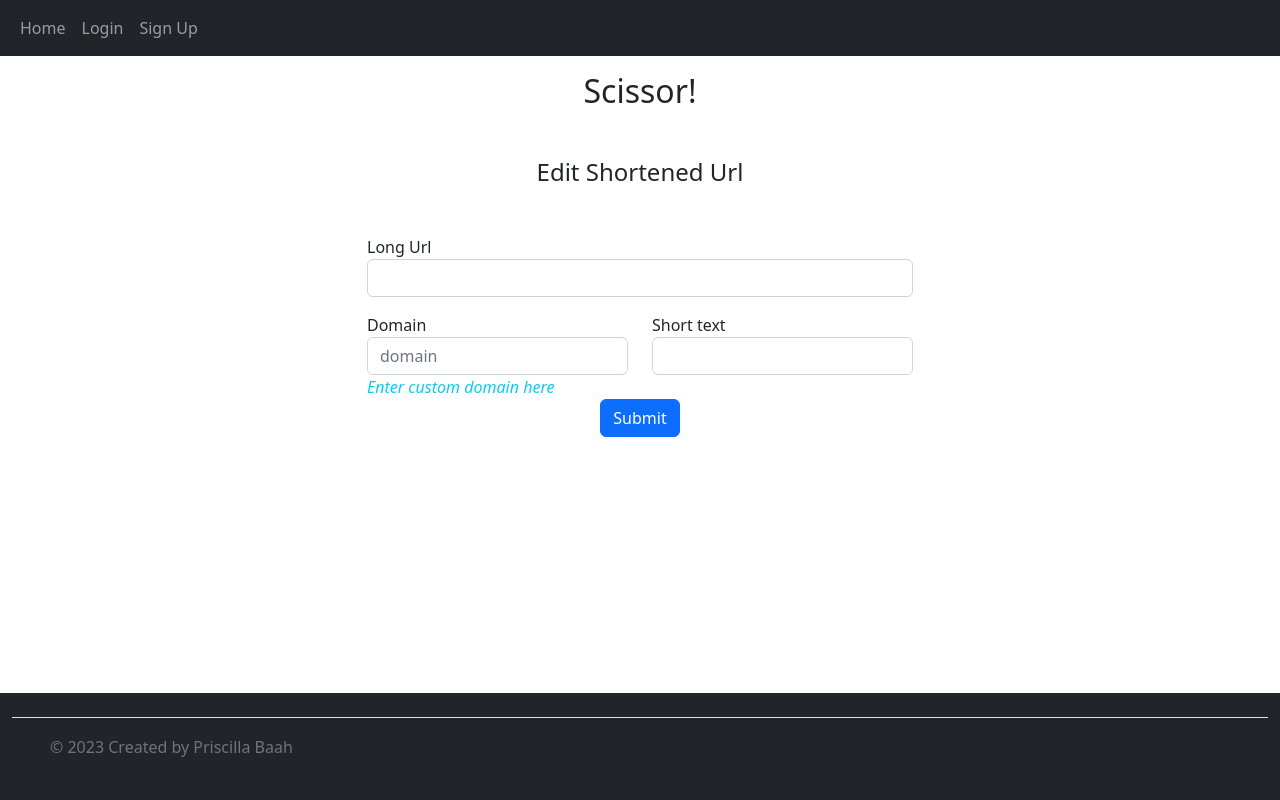
After one commit to Priscilla-B/scissor, a Flask app: template url_app/templates/_url/edit-url.html in a window 1280 px wide. The commit adds this page. Run offline with Flask 3, Linux system fonts and the light colour scheme; the template is opened without the code that fills it, so the values that code supplies are empty; parts of the project's set-up code (start-up, migrations or seed data) failed here and were passed over.

Commit message:
add url edit and view logic

```diff
--- a/url_app/_url/utils.py
+++ b/url_app/_url/utils.py
@@ -13,7 +13,7 @@ def url_code_exists(url_code):
 
 def generate_short_text(form, n):
 
-    short_text =form.get('url-code')
+    short_text =form.get('url_code')
 
     if not short_text:
         short_text = ''.join(random.choices(string.ascii_letters, k=n))
@@ -26,7 +26,7 @@ def generate_short_text(form, n):
 def get_url_domain(form, request):
     domain = form.get('domain')
     if not domain:
-        domain = request.url_root
+        domain = f'{request.url_root}/r/'
 
     if domain[-1] != '/':
         domain += '/'
--- /dev/null
+++ b/url_app/templates/_url/edit-url.html
@@ -0,0 +1,43 @@
+{% extends 'partials/base.html' %}
+
+{% block title %}Edit Url{% endblock %}
+
+{% block content %}
+<h2 align="center" class="mt-3">Scissor!</h2>
+
+<h4 align="center" class="mt-5">Edit Shortened Url</h4>
+
+<br>
+
+<form action="" method="POST">
+  <div class="row">
+    <div class="col-md-6 offset-md-3">
+      <div class="form-group mt-3">
+        <label for="target_url">Long Url</label>
+        <input type="url" id="target_url" name="target_url" class="form-control" value="{{form.target_url}}">
+    </div>
+    <div class="row">
+
+      <!-- <div class="input-group"> -->
+        <div class="form-group mt-3 col-md-6">
+          <label for="domain">Domain</label>
+          <input type="url" id="domain" name="domain" class="form-control" value="{{form.domain}}" placeholder="domain">
+          <i class="text-info">Enter custom domain here</i>
+        </div>
+        <div class="form-group mt-3 col-md-6">
+          <!-- <button class="btn btn-secondary">/</button> -->
+          <label for="url-code">Short text</label col-md-6">
+          <input type="text" maxlength="7" id="url_code" name="url_code" class="form-control" value="{{form.url_code}}">
+        <!-- </div> -->
+
+      </div>
+    </div>
+    <div align="center">
+      <button type="submit" class="btn btn-primary">Submit</button>
+    </div>
+    </div>
+  </div>
+
+</form>
+
+{% endblock %}
```
Also changed, not shown: url_app/_url/views.py (+64 -4 lines), url_app/templates/_url/index-url.html (+26 -0 lines).
